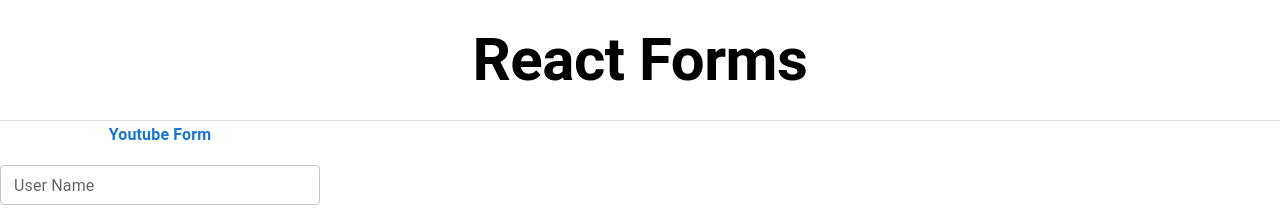
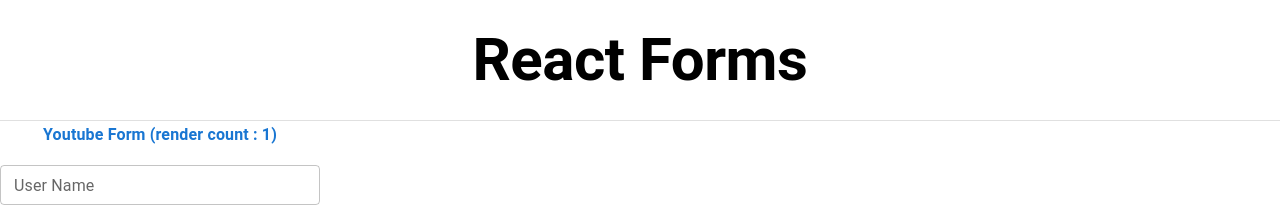
Before and after one commit to SallamRady/React-Forms, a React (Create React App) app: page / in a window 1280 px wide. Shown: the top 211 px of the page. Built offline with nearby package versions, Linux system fonts and the light colour scheme.

Commit message:
see ability of use form hook to save performance and dont render in changes

```diff
--- a/src/components/01.YoutubeForm.tsx
+++ b/src/components/01.YoutubeForm.tsx
@@ -1,21 +1,17 @@
-import {
-  Button,
-  FormControl,
-  FormControlLabel,
-  FormLabel,
-  Stack,
-  TextField,
-  Typography,
-} from "@mui/material";
+import { Button, Stack, TextField, Typography } from "@mui/material";
+import { useState } from "react";
 import { useForm } from "react-hook-form";
 
+let renderCounter = 0;
+
 export default function YoutubeForm() {
+ //   const [name, setName] = useState("");
   const {
     register, //this method handle set/get value from input controll its just take and field name.
   } = useForm();
 
   //note and learn what register can do
-  let { name, ref, onBlur, onChange } = register("username");
+  //let { name, ref, onBlur, onChange } = register("username");
   /**
    <TextField
         label="User Name"
@@ -39,10 +35,13 @@ export default function YoutubeForm() {
       />
 
    */
+
+  renderCounter++;
+
   return (
     <Stack spacing={2} component={"form"} width={320}>
       <Typography variant="subtitle1" fontWeight={750} color={"primary"}>
-        Youtube Form
+        Youtube Form (render count : {renderCounter / 2})
       </Typography>
       <TextField
         label="User Name"
@@ -50,7 +49,8 @@ export default function YoutubeForm() {
         variant="outlined"
         size="small"
         id="username"
-        {...register("userName")}
+        {...register("userName")} //component dont render on any change useForm is a great for performance
+        // onChange={(e) => setName(e.target.value)} component will render on any change
       />
       <TextField
         label="User Email"
```
